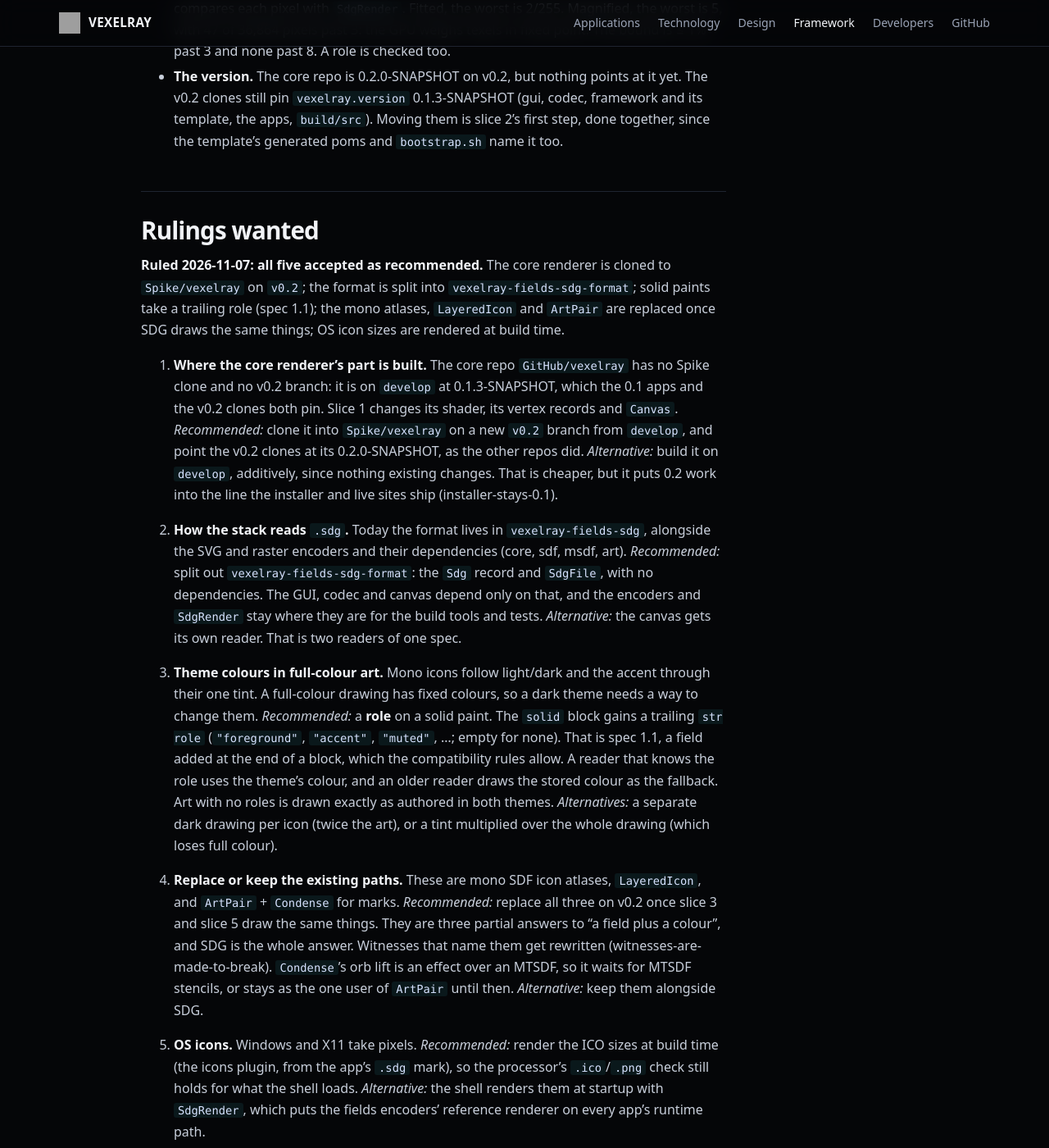
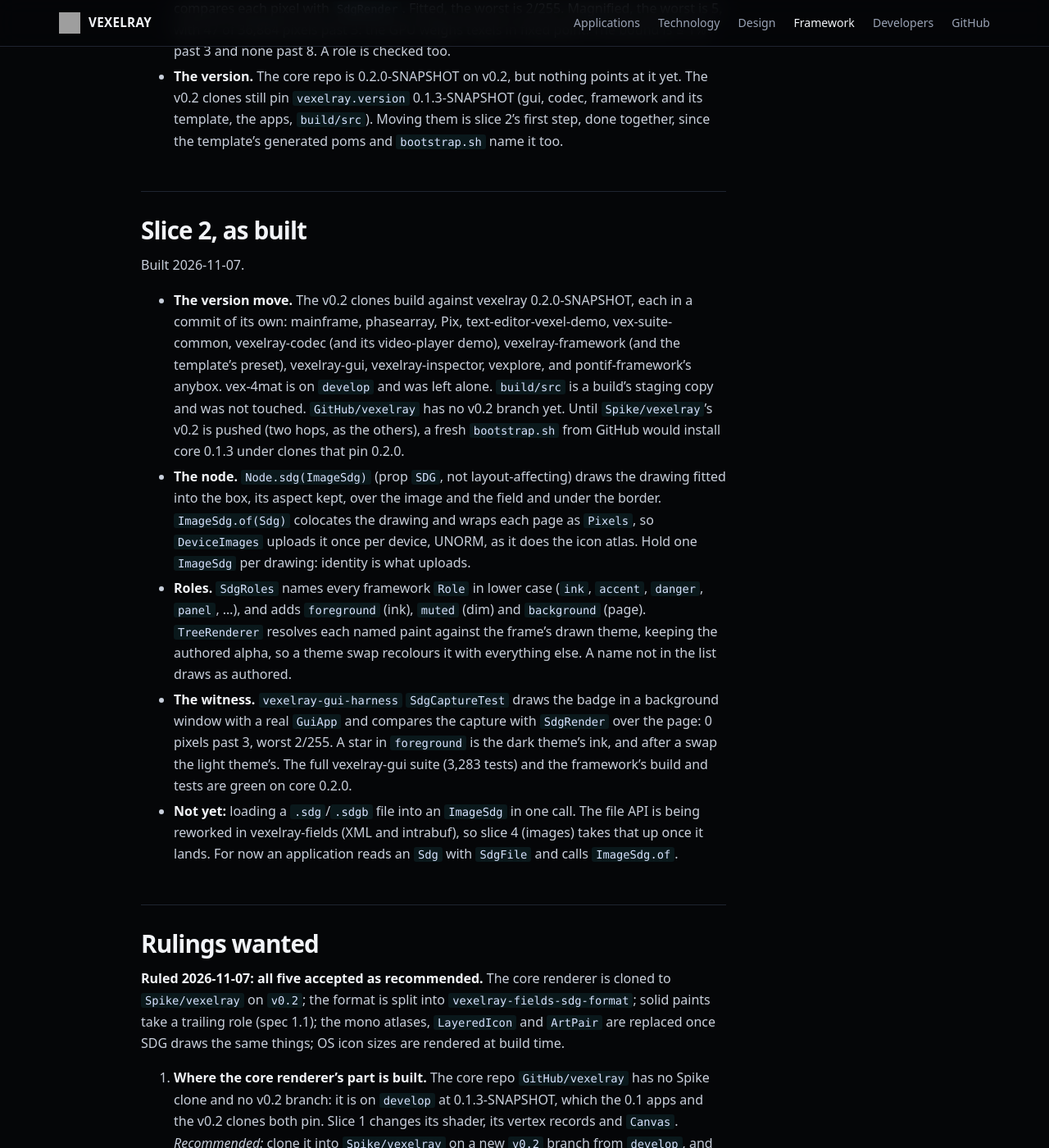
Before and after one commit to sibarum/vexelray-framework, a Jekyll site: the page built from docs/plans/sdg-native.md, in a window 1280 px wide and 1400 px high, scrolled down 3997 px. Shown: the whole window at 82% size. Built offline with Jekyll 4.4.1, drawn with Linux system fonts in a browser that asks for light colours; our own code applies the rules of GitHub Pages for plain Markdown files.

Commit message:
Plan: SDG natively, slice 2 as built
Co-Authored-By: Claude Opus 5.5 <noreply@anthropic.com>

```diff
--- a/docs/plans/sdg-native.md
+++ b/docs/plans/sdg-native.md
@@ -99,6 +99,32 @@ Built 2026-11-07 in `Spike/vexelray` (v0.2, 0.2.0-SNAPSHOT) and `Spike/vexelray-
   `vexelray.version` 0.1.3-SNAPSHOT (gui, codec, framework and its template, the apps, `build/src`). Moving them is
   slice 2's first step, done together, since the template's generated poms and `bootstrap.sh` name it too.
 
+## Slice 2, as built
+
+Built 2026-11-07.
+
+- **The version move.** The v0.2 clones build against vexelray 0.2.0-SNAPSHOT, each in a commit of its own:
+  mainframe, phasearray, Pix, text-editor-vexel-demo, vex-suite-common, vexelray-codec (and its video-player demo),
+  vexelray-framework (and the template's preset), vexelray-gui, vexelray-inspector, vexplore, and pontif-framework's
+  anybox. vex-4mat is on `develop` and was left alone. `build/src` is a build's staging copy and was not touched.
+  `GitHub/vexelray` has no v0.2 branch yet. Until `Spike/vexelray`'s v0.2 is pushed (two hops, as the others), a
+  fresh `bootstrap.sh` from GitHub would install core 0.1.3 under clones that pin 0.2.0.
+- **The node.** `Node.sdg(ImageSdg)` (prop `SDG`, not layout-affecting) draws the drawing fitted into the box, its
+  aspect kept, over the image and the field and under the border. `ImageSdg.of(Sdg)` colocates the drawing and wraps
+  each page as `Pixels`, so `DeviceImages` uploads it once per device, UNORM, as it does the icon atlas. Hold one
+  `ImageSdg` per drawing: identity is what uploads.
+- **Roles.** `SdgRoles` names every framework `Role` in lower case (`ink`, `accent`, `danger`, `panel`, ...), and
+  adds `foreground` (ink), `muted` (dim) and `background` (page). `TreeRenderer` resolves each named paint against
+  the frame's drawn theme, keeping the authored alpha, so a theme swap recolours it with everything else. A name not
+  in the list draws as authored.
+- **The witness.** `vexelray-gui-harness` `SdgCaptureTest` draws the badge in a background window with a real
+  `GuiApp` and compares the capture with `SdgRender` over the page: 0 pixels past 3, worst 2/255. A star in
+  `foreground` is the dark theme's ink, and after a swap the light theme's. The full vexelray-gui suite (3,283 tests)
+  and the framework's build and tests are green on core 0.2.0.
+- **Not yet:** loading a `.sdg`/`.sdgb` file into an `ImageSdg` in one call. The file API is being reworked in
+  vexelray-fields (XML and intrabuf), so slice 4 (images) takes that up once it lands. For now an application reads
+  an `Sdg` with `SdgFile` and calls `ImageSdg.of`.
+
 ## Rulings wanted
 
 **Ruled 2026-11-07: all five accepted as recommended.** The core renderer is cloned to `Spike/vexelray` on `v0.2`;
```
